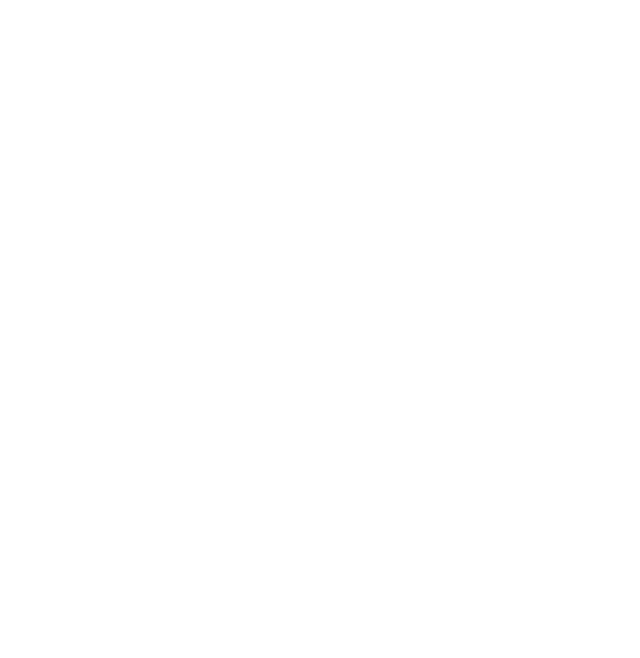
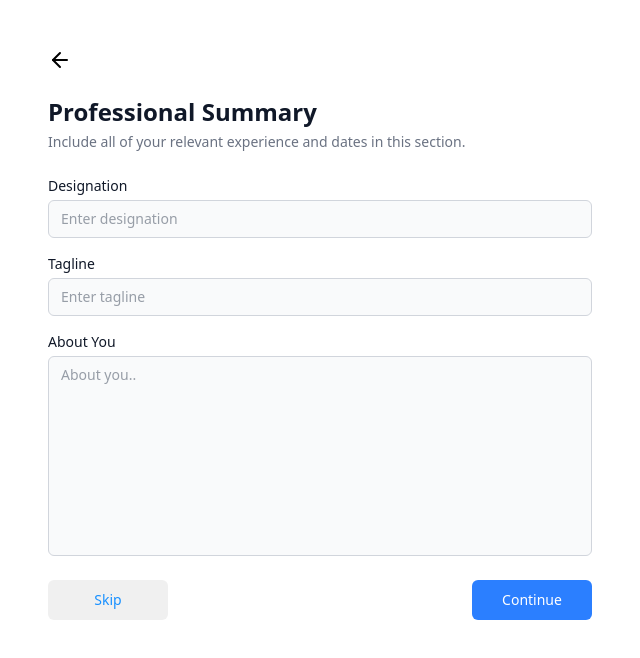
Before and after one commit to shivamsharmxa/Mesdo-frontend, a React (Vite) app: page /professionalSummary in a window 1280 px wide. Before the commit this address had no page. Shown: the top 658 px of the page, without its empty margins (0-640 px from the left). Built offline with nearby package versions, Linux system fonts and the light colour scheme.

Commit message:
Added Professional Summary page

```diff
--- a/src/pages/onboarding/PersonalInformation.jsx
+++ b/src/pages/onboarding/PersonalInformation.jsx
@@ -1,4 +1,5 @@
 import { ArrowLeft, ChevronDown } from "lucide-react";
+import { useNavigate } from "react-router-dom";
 
 const states = [
   "Andhra Pradesh",
@@ -32,6 +33,7 @@
 ];
 
 const PersonalInformation = () => {
+  const navigate = useNavigate();
   return (
     <div className="flex h-screen">
       {/* Left Side - Form */}
@@ -51,7 +53,7 @@
         <div className="mt-6 space-y-4">
           {/* Name */}
           <div>
-            <label className="block text-sm font-medium text-gray-900">
+            <label className="block text-sm font-small text-gray-900">
               Name*
             </label>
             <input
@@ -63,7 +65,7 @@
 
           {/* Email */}
           <div>
-            <label className="block text-sm font-medium text-gray-900">
+            <label className="block text-sm font-small text-gray-900">
               Email*
             </label>
             <input
@@ -75,7 +77,7 @@
 
           {/* Phone Number */}
           <div>
-            <label className="block text-sm font-medium text-gray-900">
+            <label className="block text-sm font-small text-gray-900">
               Phone Number*
             </label>
             <input
@@ -88,7 +90,7 @@
           {/* Gender & DOB */}
           <div className="flex gap-4">
             <div className="w-1/2">
-              <label className="block text-sm font-medium text-gray-900">
+              <label className="block text-sm font-small text-gray-900">
                 Gender*
               </label>
               <div className="relative mt-1">
@@ -106,7 +108,7 @@
             </div>
 
             <div className="w-1/2">
-              <label className="block text-sm font-medium  text-gray-900">
+              <label className="block text-sm font-small  text-gray-900">
                 DOB*
               </label>
               <div className="relative mt-1">
@@ -121,7 +123,7 @@
           {/* State & City */}
           <div className="flex gap-4">
             <div className="w-1/2">
-              <label className="block text-sm font-medium  text-gray-900">
+              <label className="block text-sm font-small  text-gray-900">
                 State
               </label>
               <div className="relative mt-1">
@@ -139,7 +141,7 @@
             </div>
 
             <div className="w-1/2">
-              <label className="block text-sm font-medium  text-gray-900">
+              <label className="block text-sm font-small  text-gray-900">
                 City
               </label>
               <div className="relative mt-1">
@@ -161,7 +163,10 @@
 
         {/* Continue Button */}
         <div className="mt-15 pl-130 ">
-          <button className="w-[120px] h-[40px] bg-blue-500 text-white text-sm font-medium rounded-md hover:bg-blue-600 transition">
+          <button
+            onClick={() => navigate("/professionalSummary")}
+            className="w-[120px] h-[40px] bg-blue-500 text-white text-sm font-medium rounded-md hover:bg-blue-600 transition"
+          >
             Continue
           </button>
         </div>
--- /dev/null
+++ b/src/pages/onboarding/ProfessionalSummary.jsx
@@ -0,0 +1,79 @@
+import { ArrowLeft } from "lucide-react";
+import { useNavigate } from "react-router-dom";
+
+const ProfessionalSummary = () => {
+  const navigate = useNavigate();
+  return (
+    <div className="flex h-screen">
+      {/* Left Side - Form */}
+      <div className="w-1/2 p-12">
+        <button
+          className="mb-6"
+          onClick={() => navigate("/personalInformation")}
+        >
+          <ArrowLeft size={24} className="text-black" />
+        </button>
+
+        <h1 className="text-2xl font-semibold text-gray-900">
+          Professional Summary
+        </h1>
+        <p className="text-sm text-gray-500 mt-1">
+          Include all of your relevant experience and dates in this section.
+        </p>
+
+        {/* Form */}
+        <div className="mt-6 space-y-4">
+          {/* Designation */}
+          <div>
+            <label className="block text-sm font-small text-gray-900">
+              Designation
+            </label>
+            <input
+              type="text"
+              placeholder="Enter designation"
+              className="mt-1 block w-full rounded-md border border-gray-300 bg-gray-50 px-3 py-2 text-gray-700 text-sm focus:outline-none"
+            />
+          </div>
+
+          {/* Tagline */}
+          <div>
+            <label className="block text-sm font-small text-gray-900">
+              Tagline
+            </label>
+            <input
+              type="text"
+              placeholder="Enter tagline"
+              className="mt-1 block w-full rounded-md border border-gray-300 bg-gray-50 px-3 py-2 text-gray-700 text-sm focus:outline-none"
+            />
+          </div>
+
+          {/* About You */}
+          <div>
+            <label className="block text-sm font-small text-gray-900">
+              About You
+            </label>
+            <textarea
+              placeholder="About you.."
+              className="mt-1 block w-full h-50 rounded-md border border-gray-300 bg-gray-50 px-3 py-2 text-gray-700 text-sm focus:outline-none resize-none"
+            ></textarea>
+          </div>
+        </div>
+
+        {/* Buttons */}
+        <div className="mt-6 flex justify-between">
+          <button className="w-[120px] h-[40px] bg-[#F0F0F0] text-[#1890FF] text-sm font-small rounded-md hover:bg-gray-400 transition">
+            Skip
+          </button>
+          <button className="w-[120px] h-[40px] bg-blue-500 text-white text-sm font-small rounded-md hover:bg-blue-600 transition">
+            Continue
+          </button>
+        </div>
+      </div>
+
+      {/* Right Side - Empty Space */}
+      <div className="w-1/2 bg-gray-100"></div>
+    </div>
+  );
+};
+
+export default ProfessionalSummary;
--- a/src/routes/routes.jsx
+++ b/src/routes/routes.jsx
@@ -6,6 +6,7 @@
 import { ApplicantDetails } from "../components/JobCard/ApplicantDetails";
 import UploadResume from "../pages/onboarding/UploadResume";
 import PersonalInformation from "../pages/onboarding/PersonalInformation";
+import ProfessionalSummary from "../pages/onboarding/ProfessionalSummary";
 
 const AppRoutes = () => {
   return (
@@ -17,6 +18,7 @@
       <Route path="/applicant/:id" element={<ApplicantDetails />} />
       <Route path="/onBoarding/resume" element={<UploadResume />} />
       <Route path="/personalInformation" element={<PersonalInformation />} />
+      <Route path="/professionalSummary" element={<ProfessionalSummary />} />
     </Routes>
   );
 };
```
